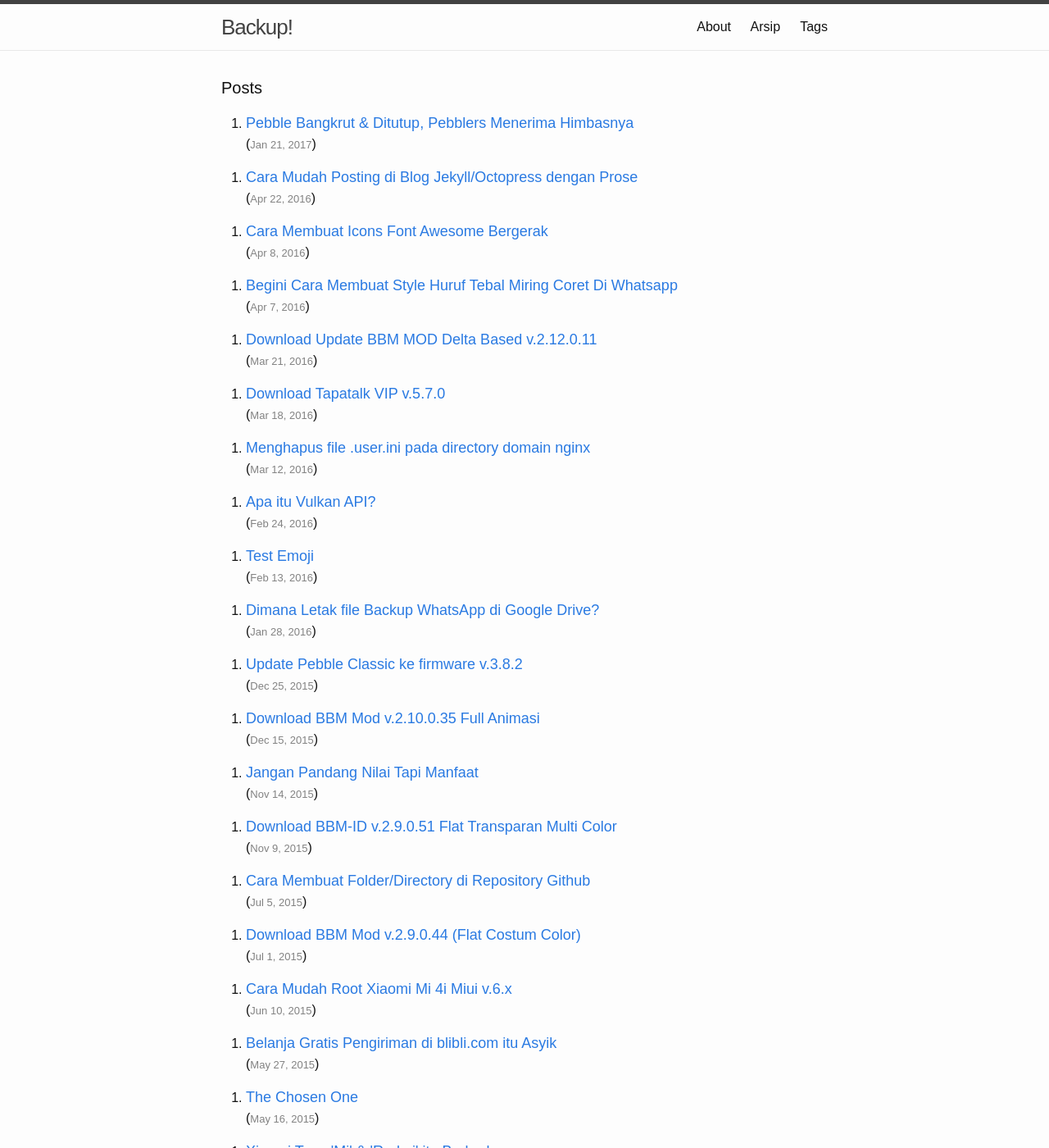
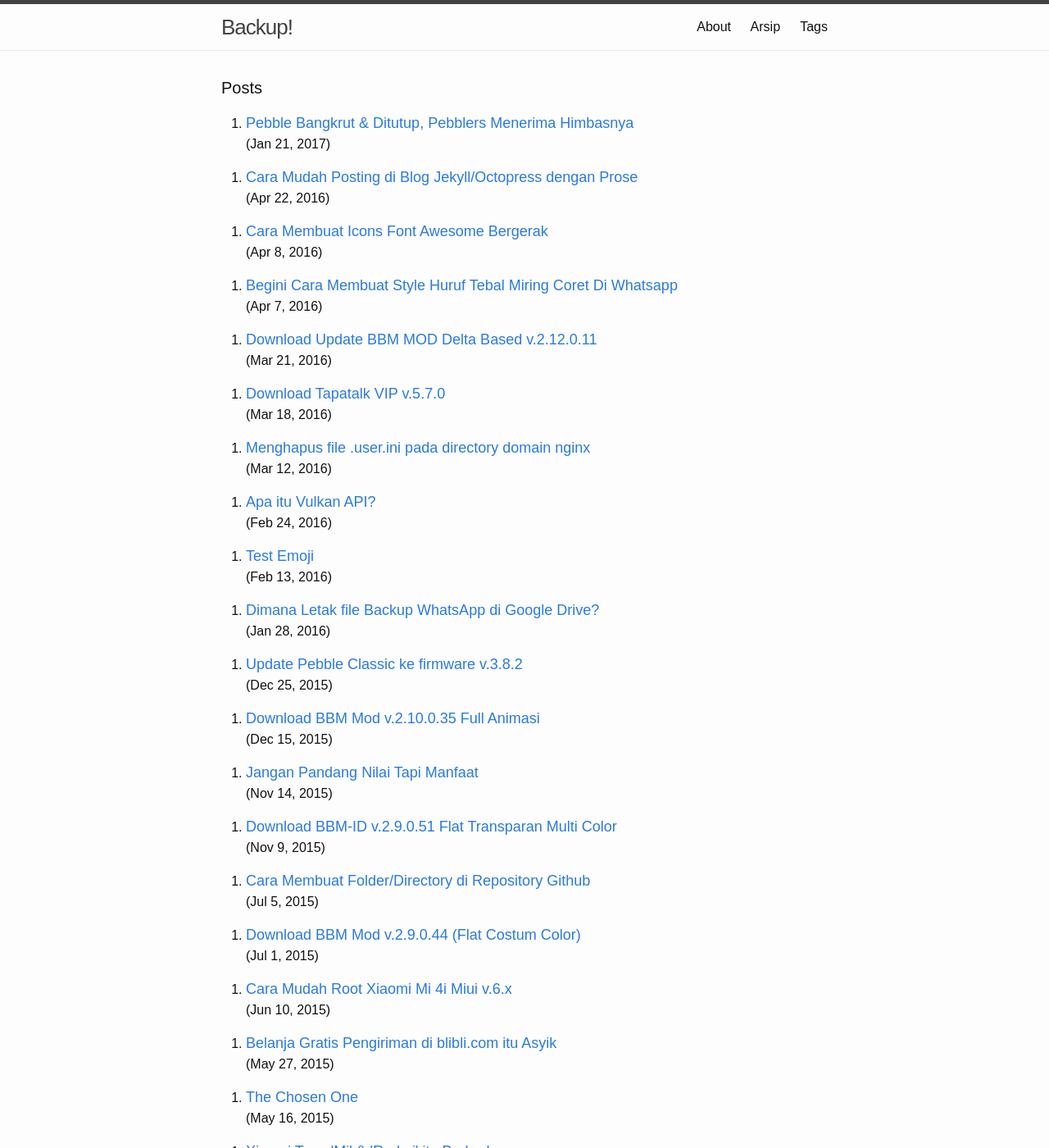
Before and after one commit to eggoez/blog, a Jekyll site: the page built from index.html, in a window 1280 px wide and 1400 px high. Shown: the whole window at 82% size. Built offline with Jekyll 4.4.1, drawn with Linux system fonts in a browser that asks for light colours; some web fonts are replaced; some of the changed text lies outside the part shown.

Commit message:
sync compaq

```diff
--- a/index.html
+++ b/index.html
@@ -7,7 +7,7 @@
   <ul class="post-list">
     {% for post in site.posts %}
         <ol>
-          <li><a class="post-link" href="{{ post.url | prepend: site.baseurl }}">{{ post.title }}</a> (<span class="post-meta">{{ post.date | date: "%b %-d, %Y" }}</span>)</li>
+          <li><a class="post-link" href="{{ post.url | prepend: site.baseurl }}">{{ post.title }}</a> (<iclass="post-meta">{{ post.date | date: "%b %-d, %Y" }}</i>)</li>
         </ol>
     {% endfor %}
   </ul>
```
